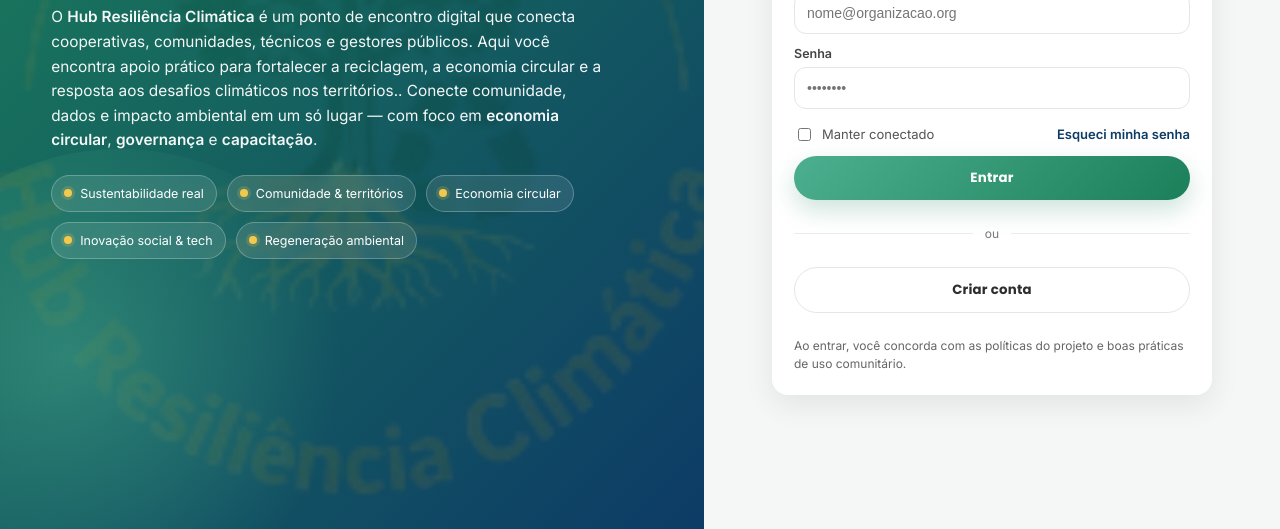
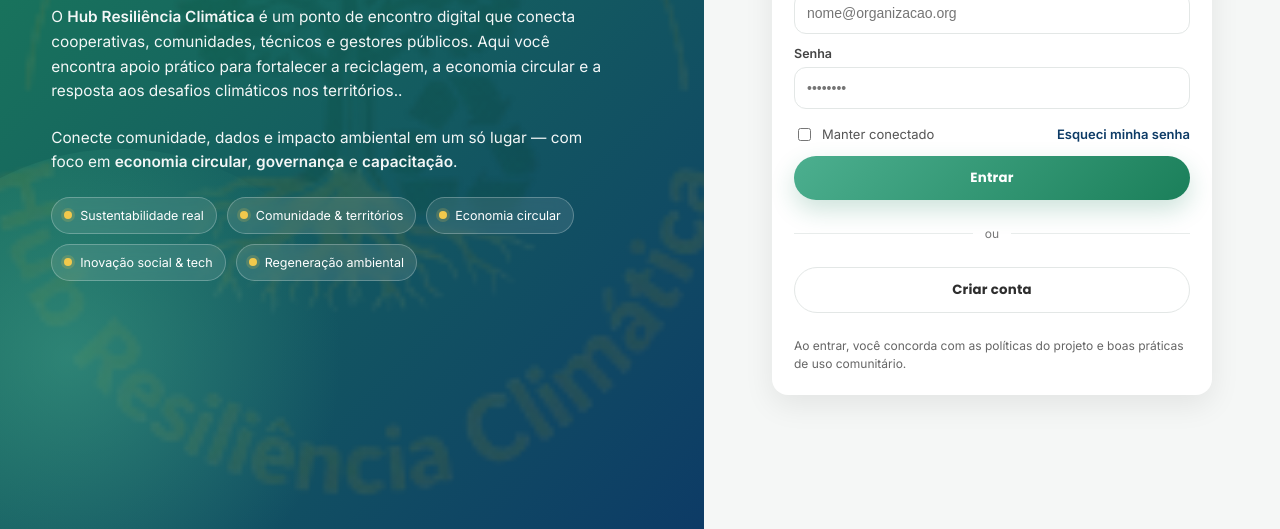
Before and after one commit to SizenandoBraga/hubresilienciaclimatica, a plain HTML site: page index.html in a window 1280 px wide. Shown: the part 271-800 px from the top of the page. Drawn offline with Linux system fonts and the light colour scheme.

Commit message:
Tela Inicial V-1.0.2

```diff
--- a/index.html
+++ b/index.html
@@ -380,8 +380,8 @@
             O <strong>Hub Resiliência Climática</strong> é um ponto de encontro digital que conecta cooperativas, comunidades,
             técnicos e gestores públicos.
             Aqui você encontra apoio prático para fortalecer a reciclagem, a economia circular e a resposta aos desafios
-            climáticos nos territórios..
-          Conecte comunidade, dados e impacto ambiental em um só lugar — com foco em
+            climáticos nos territórios..</p>
+          <p>Conecte comunidade, dados e impacto ambiental em um só lugar — com foco em
           <strong>economia circular</strong>, <strong>governança</strong> e <strong>capacitação</strong>.
         </p>
 
```
